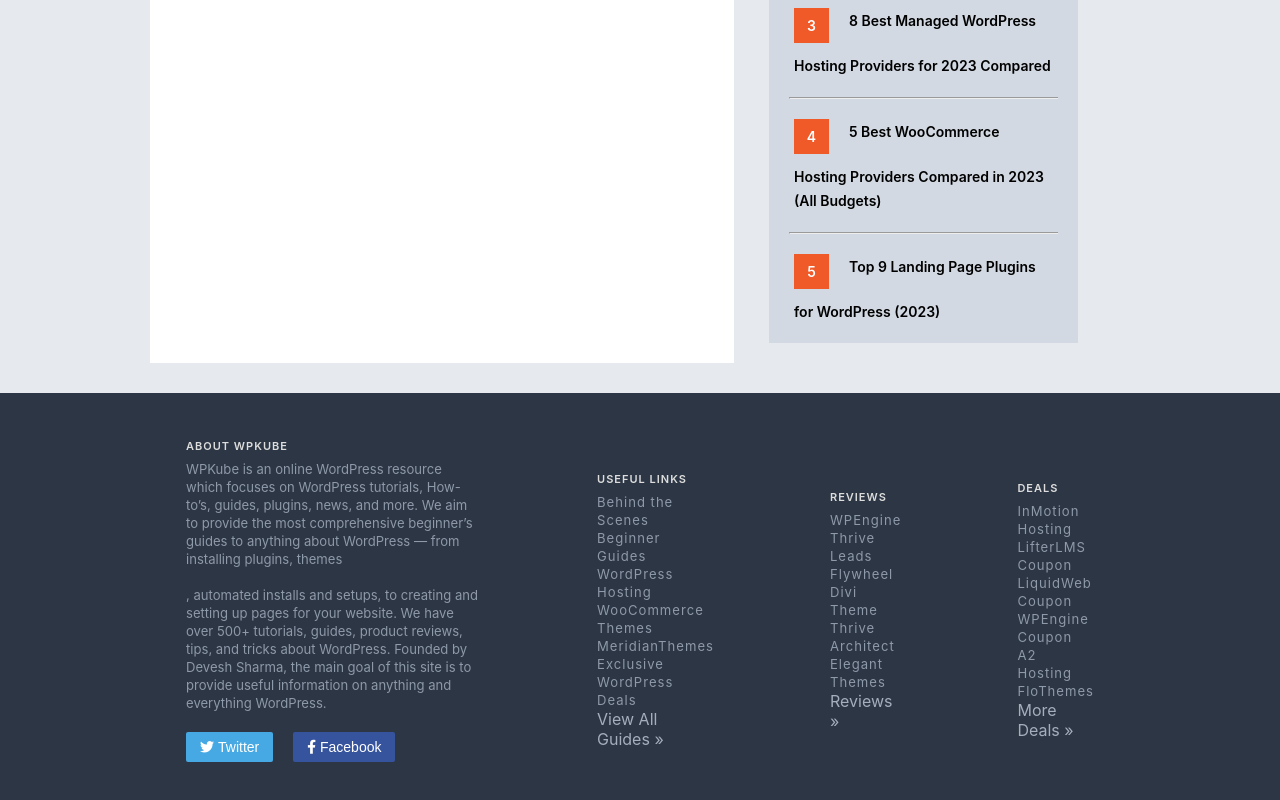
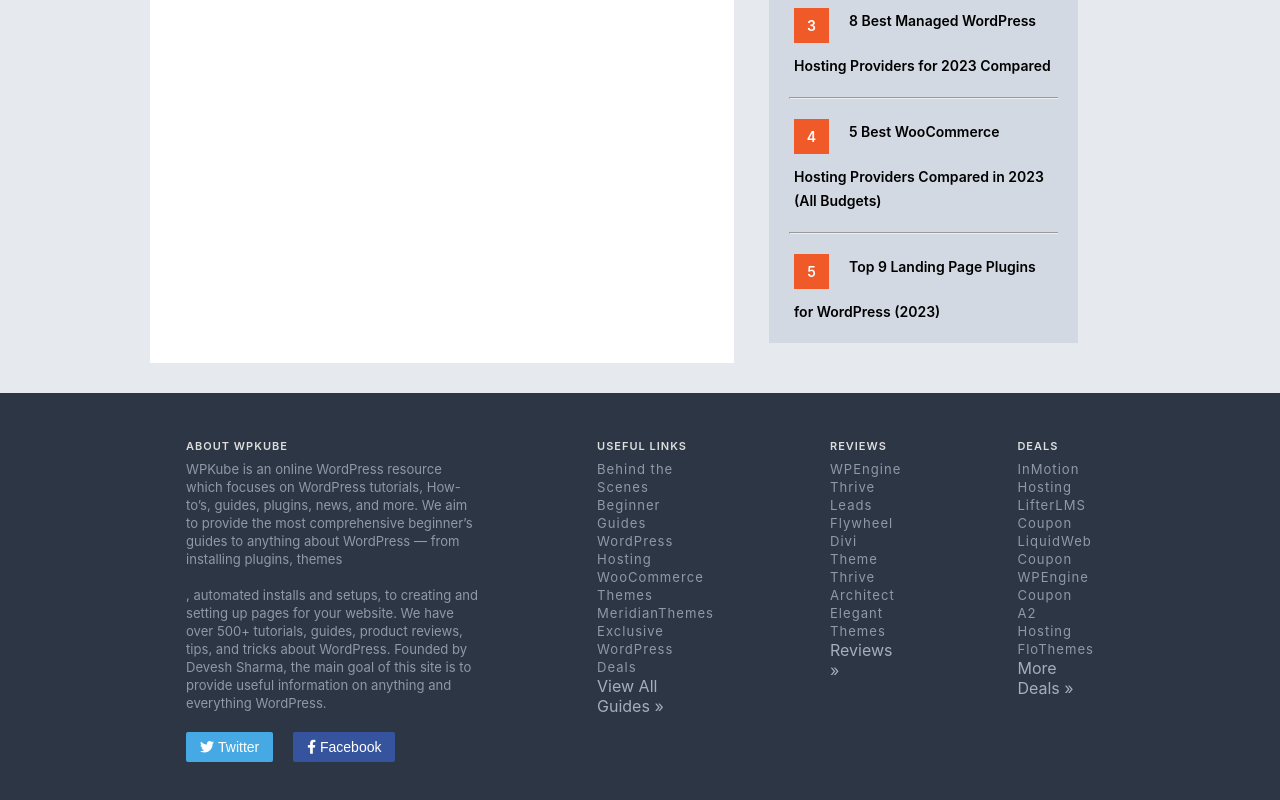
Before and after one commit to behzadomidi/blog-website, a React (Create React App) app: page / in a window 1280 px wide. Shown: the part 986-1786 px from the top of the page. Built offline with nearby package versions, Linux system fonts and the light colour scheme; no server answers.

Commit message:
fix footer

```diff
--- a/src/components/footer/Footer.css
+++ b/src/components/footer/Footer.css
@@ -4,9 +4,6 @@
 .row {
   margin: 0px auto;
   display: flex;
-  flex-direction: row;
-  align-items: center;
-  justify-content: space-between;
   width: 80%;
 }
 .col1 {
```
